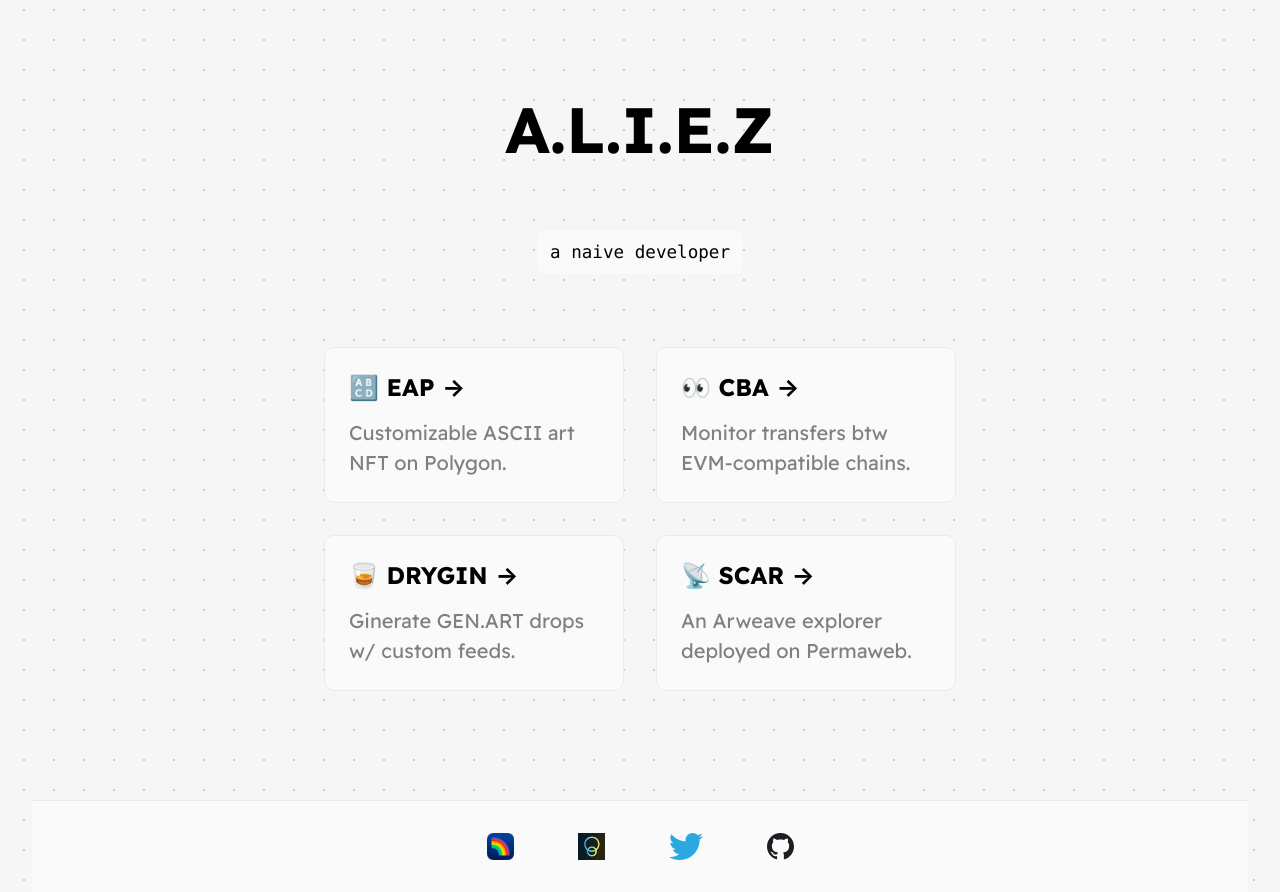
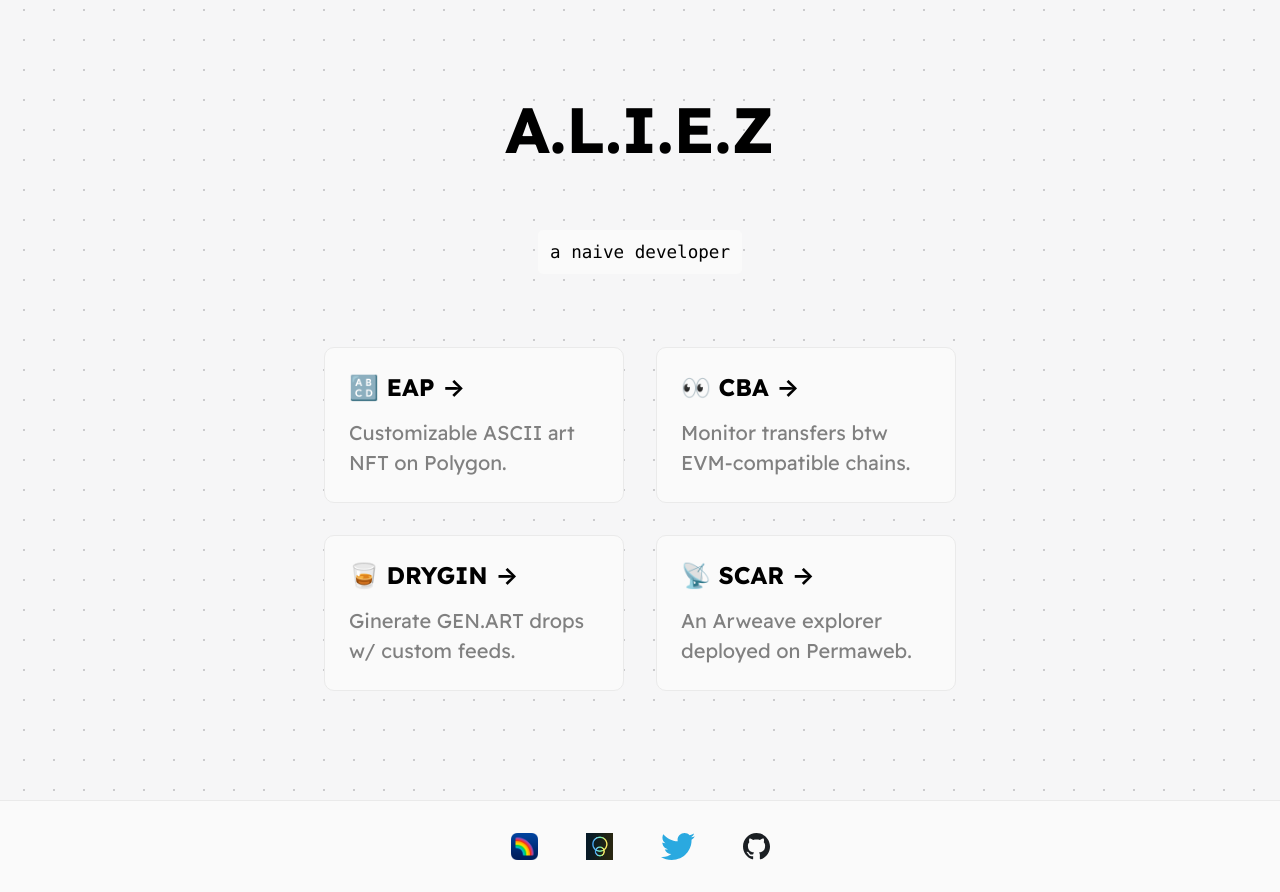
Before and after one commit to renzholy/aliez.io, a Next.js app: page / in a window 1280 px wide. Built offline with nearby package versions, Linux system fonts and the light colour scheme.

Commit message:
Update Home.module.css

```diff
--- a/styles/Home.module.css
+++ b/styles/Home.module.css
@@ -16,6 +16,7 @@
   background: #fafafa;
   display: flex;
   flex: 1;
+  margin: 0 -2rem;
   padding: 2rem 0;
   border-top: 1px solid #eaeaea;
   justify-content: center;
@@ -104,7 +105,7 @@
 }
 
 .logo {
-  margin: 0 2rem;
+  margin: 0 1.5rem;
 }
 
 @media (max-width: 600px) {
```
